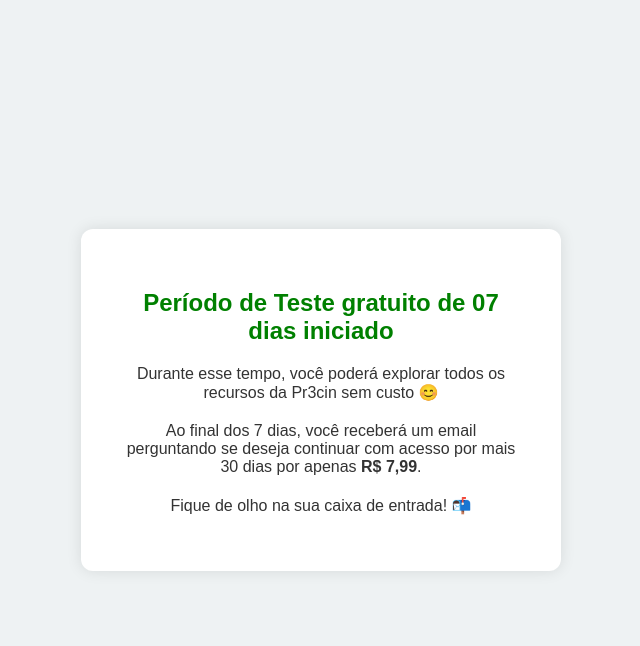
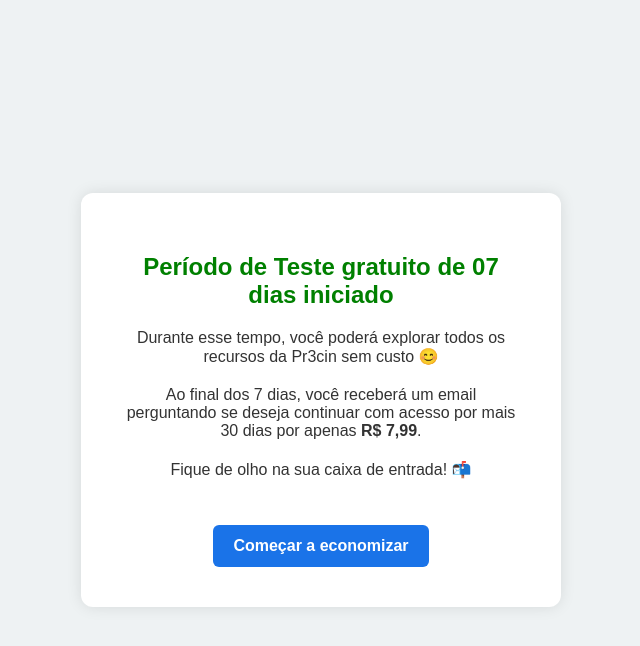
Before and after one commit to costavalmir/Pr3cin5.0, a Flask app: page /sucesso in a window 1280 px wide. Shown: the top 646 px of the page, without its empty margins (319-959 px from the left). Run offline with Flask 3, Linux system fonts and the light colour scheme; parts of the project's set-up code (start-up, migrations or seed data) failed here and were passed over.

Commit message:
Update sucesso.html

```diff
--- a/templates/sucesso.html
+++ b/templates/sucesso.html
@@ -32,6 +32,23 @@
             font-size: 16px;
             color: #333;
         }
+
+        .botao-economizar {
+            display: inline-block;
+            margin-top: 30px;
+            background-color: #1a73e8;
+            color: white;
+            padding: 12px 20px;
+            border: none;
+            border-radius: 6px;
+            text-decoration: none;
+            font-weight: bold;
+            font-size: 16px;
+        }
+
+        .botao-economizar:hover {
+            background-color: #155ab6;
+        }
     </style>
 </head>
 <body>
@@ -40,6 +57,7 @@
         <p>Durante esse tempo, você poderá explorar todos os recursos da Pr3cin sem custo 😊</p>
         <p>Ao final dos 7 dias, você receberá um email perguntando se deseja continuar com acesso por mais 30 dias por apenas <strong>R$ 7,99</strong>.</p>
         <p>Fique de olho na sua caixa de entrada! 📬</p>
+        <a href="https://pr3cin5-0.onrender.com/" class="botao-economizar">Começar a economizar</a>
     </div>
 </body>
 </html>
```
